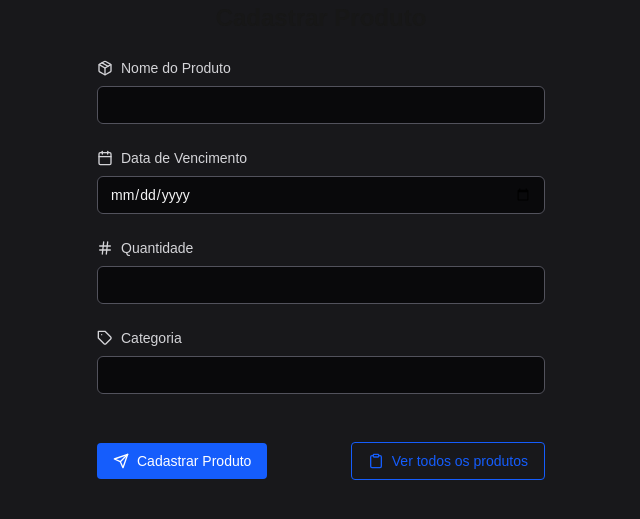
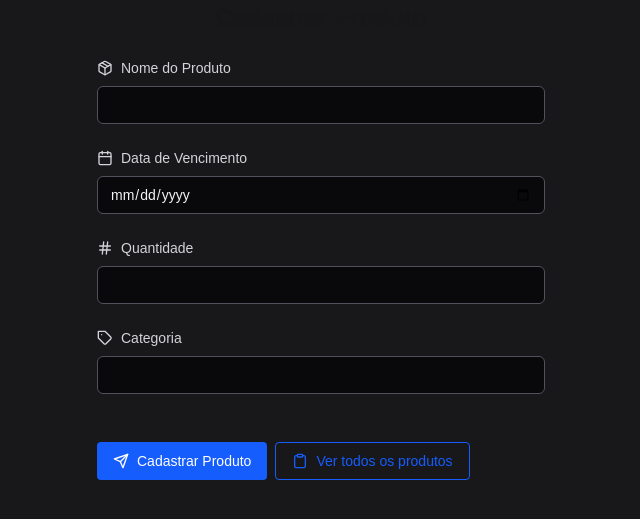
Before and after one commit to Adriano-Henrique275/prazozero, a Next.js app: page /cadastrar in a window 1280 px wide. Shown: the part 159-678 px from the top of the page, without its empty margins (319-959 px from the left). Built offline with nearby package versions, Linux system fonts and the light colour scheme.

Commit message:
Projeto PrazoZero - refatorado designer dos inputs

```diff
--- a/src/components/Product/ProductForm.tsx
+++ b/src/components/Product/ProductForm.tsx
@@ -56,6 +56,7 @@ export const ProductForm = () => {
       onSubmit={handleSubmit(onSubmit)}
       className="space-y-6 max-w-md w-full"
     >
+      {/* Nome */}
       <div>
         <Label
           htmlFor="name"
@@ -74,6 +75,7 @@ export const ProductForm = () => {
         )}
       </div>
 
+      {/* Data de Vencimento */}
       <div>
         <Label
           htmlFor="expiresAt"
@@ -95,6 +97,7 @@ export const ProductForm = () => {
         )}
       </div>
 
+      {/* Quantidade */}
       <div>
         <Label
           htmlFor="quantity"
@@ -114,6 +117,7 @@ export const ProductForm = () => {
         )}
       </div>
 
+      {/* Categoria */}
       <div>
         <Label
           htmlFor="category"
@@ -129,21 +133,22 @@ export const ProductForm = () => {
         />
       </div>
 
-      <div className="flex flex-col gap-2 sm:flex-row sm:items-center sm:justify-between pt-6">
+      {/* Botões responsivos */}
+      <div className="flex flex-col sm:flex-row gap-2 pt-6">
         <Button
           type="submit"
           disabled={isSubmitting}
-          className="flex items-center justify-center gap-2 px-4 py-2 text-sm transition-colors hover:opacity-90 cursor-pointer"
+          className="w-full sm:w-auto flex items-center justify-center gap-2 px-4 py-2 text-sm transition-colors hover:opacity-90 cursor-pointer"
         >
           <FiSend className="w-4 h-4" />
           {isSubmitting ? 'Cadastrando...' : 'Cadastrar Produto'}
         </Button>
 
-        <Link href="/produtos">
+        <Link href="/produtos" className="w-full sm:w-auto">
           <Button
             variant="outline"
             type="button"
-            className="flex items-center justify-center gap-2 px-4 py-2 text-sm transition-colors hover:opacity-90 cursor-pointer"
+            className="w-full sm:w-auto flex items-center justify-center gap-2 px-4 py-2 text-sm transition-colors hover:opacity-90 cursor-pointer"
           >
             <FiClipboard className="w-4 h-4" />
             Ver todos os produtos
```
